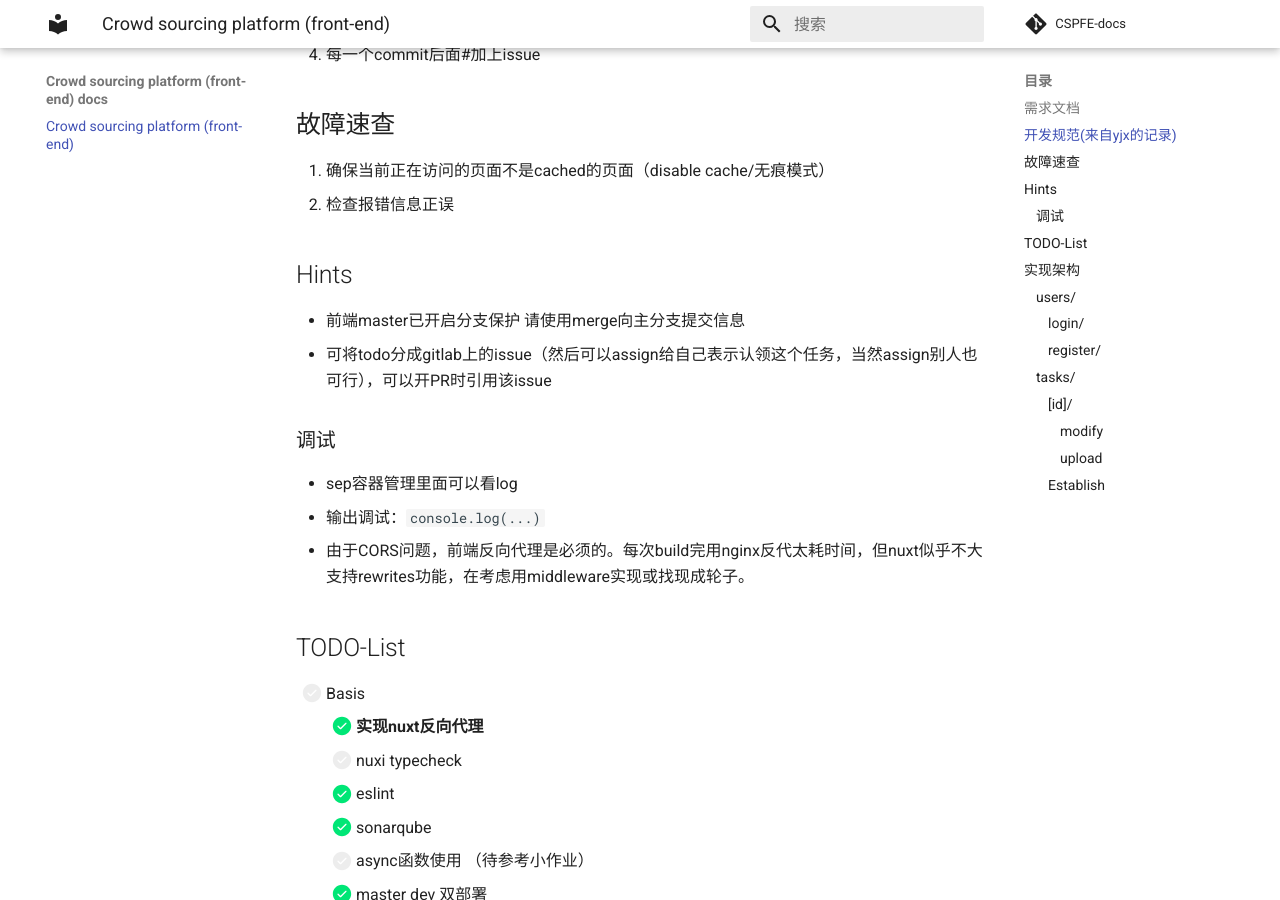
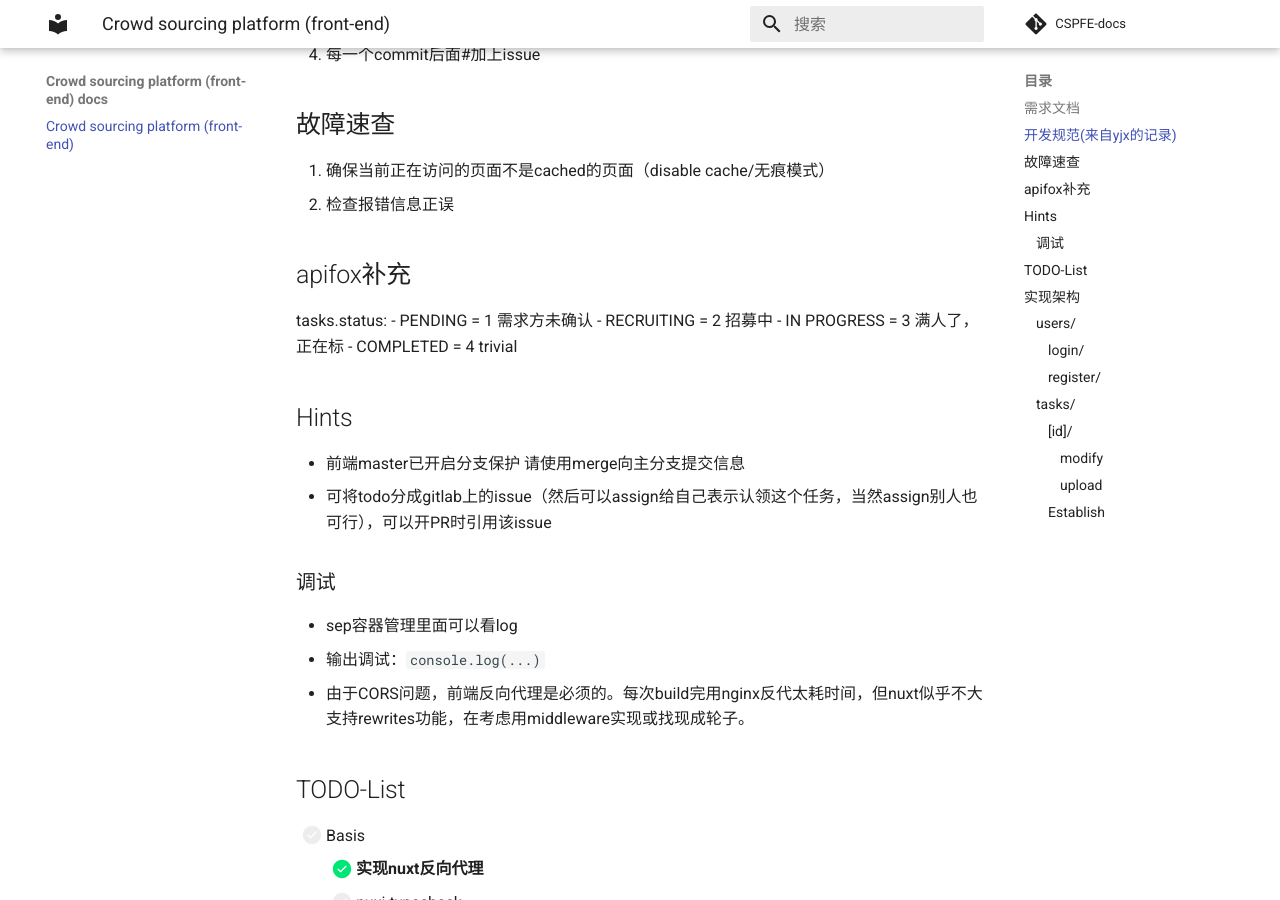
Before and after one commit to syniox/CSFE-docs, an MkDocs documentation site: the page built from docs/index.md, in a window 1280 px wide and 900 px high, scrolled down 432 px. Built offline with MkDocs 1.6.1 and Material for MkDocs 9.7.7, drawn with Linux system fonts in a browser that asks for light colours; comment, search, counter and statistics services are not loaded.

Commit message:
Update index.md

```diff
--- a/docs/index.md
+++ b/docs/index.md
@@ -16,6 +16,14 @@
 
 1. 确保当前正在访问的页面不是cached的页面（disable cache/无痕模式）
 2. 检查报错信息正误
+
+## apifox补充
+
+tasks.status:
+- PENDING = 1 需求方未确认
+- RECRUITING = 2 招募中
+- IN PROGRESS = 3 满人了，正在标
+- COMPLETED = 4 trivial
 
 ## Hints
 
```
